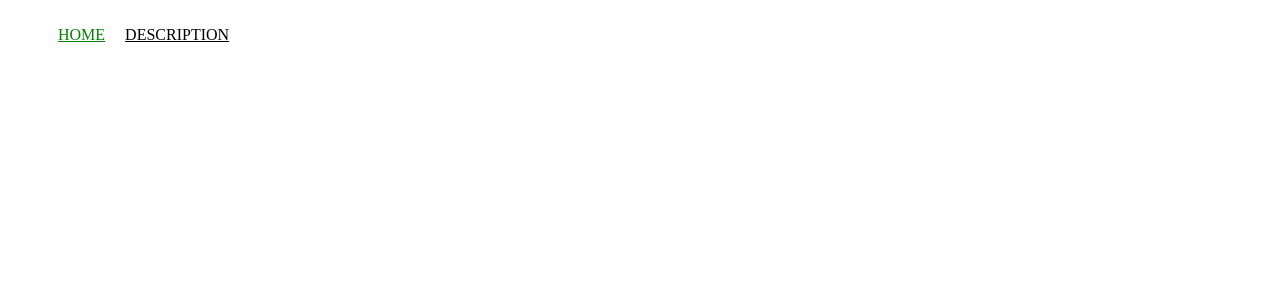
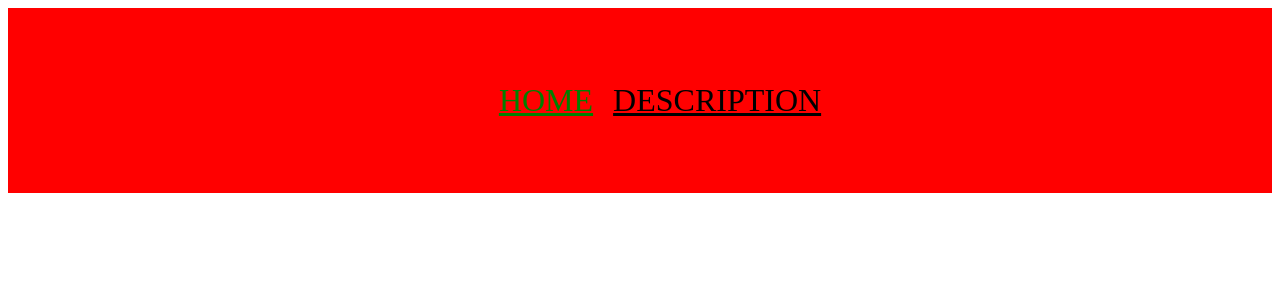
Before and after one commit to AngelPASTORROJAS/JeuDeDe, a React (Vite) app: page / in a window 1280 px wide. Shown: the top 300 px of the page. Built offline with nearby package versions, Linux system fonts and the light colour scheme.

Commit message:
style: ajout de style de la navigation

```diff
--- a/src/component/HeaderNav.jsx
+++ b/src/component/HeaderNav.jsx
@@ -9,8 +9,8 @@ const HeaderNav = () => {
   };
 
   return (
-    <nav>
-      <ul style={{ listStyleType: "none", display: "flex" }}>
+    <nav style={{ padding:"2em 0", backgroundColor:"Red"}}>
+      <ul style={{ justifyContent:"center", fontSize:"2em", listStyleType: "none", display: "flex" }}>
         <li>
           <NavLink style={checkIsActive} to="/">
             HOME
```
